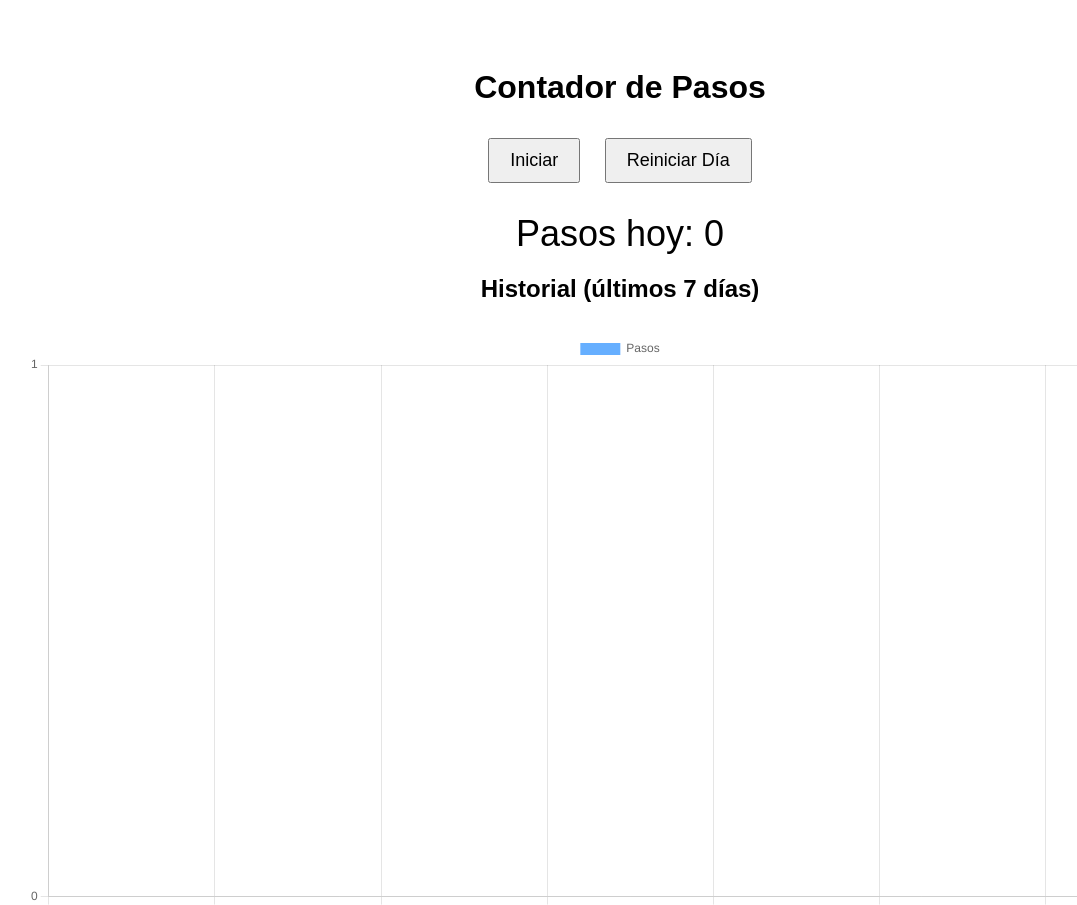
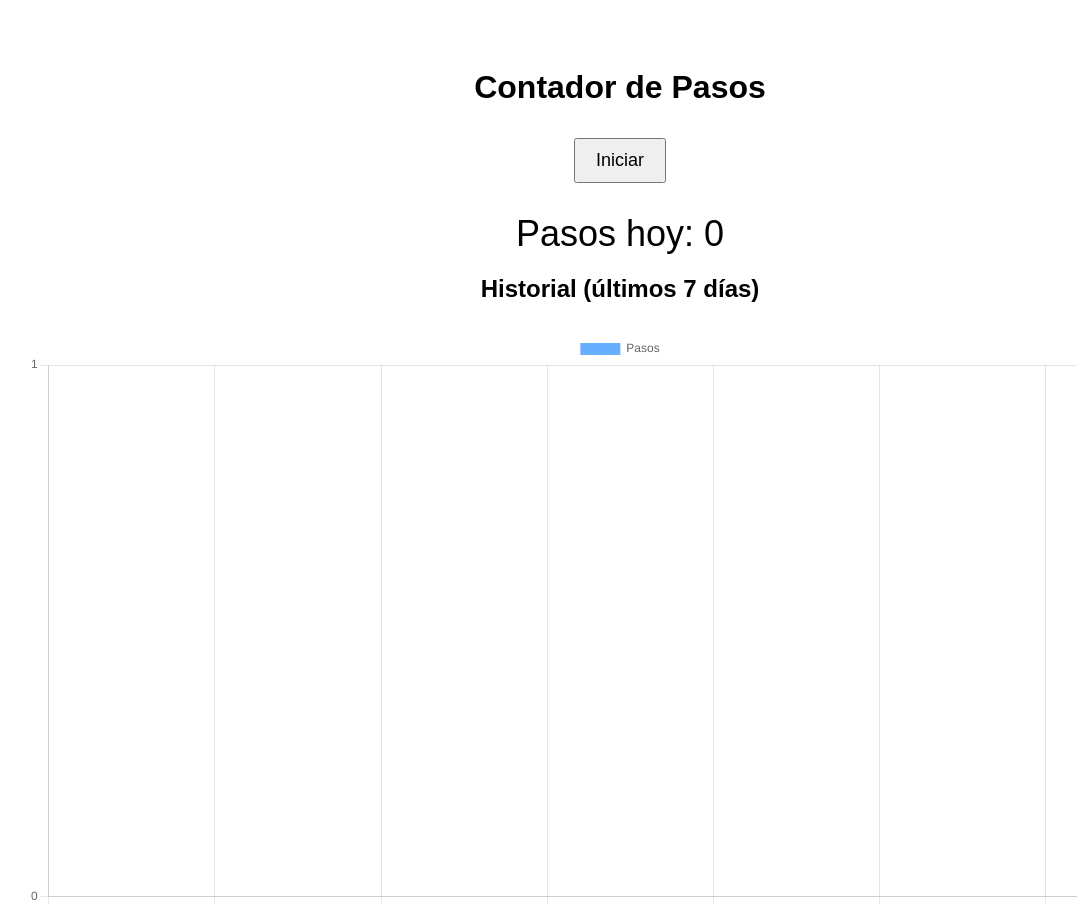
Before and after one commit to FederacionNacionalDeDepartamentos/contador-pasos-gps-02, a plain HTML site: page index.html in a window 1280 px wide. Shown: the top 905 px of the page, without its empty margins (20-1097 px from the left). Drawn offline with nearby package versions, Linux system fonts and the light colour scheme.

Commit message:
Update index.html

```diff
--- a/index.html
+++ b/index.html
@@ -10,7 +10,7 @@
 <body>
   <h1>Contador de Pasos</h1>
   <button onclick="startCounting()">Iniciar</button>
-  <button onclick="resetSteps()">Reiniciar Día</button>
+  <!-- <button onclick="resetSteps()">Reiniciar Día</button> -->
   <div id="steps">Pasos hoy: 0</div>
 
   <h2>Historial (últimos 7 días)</h2>
```
